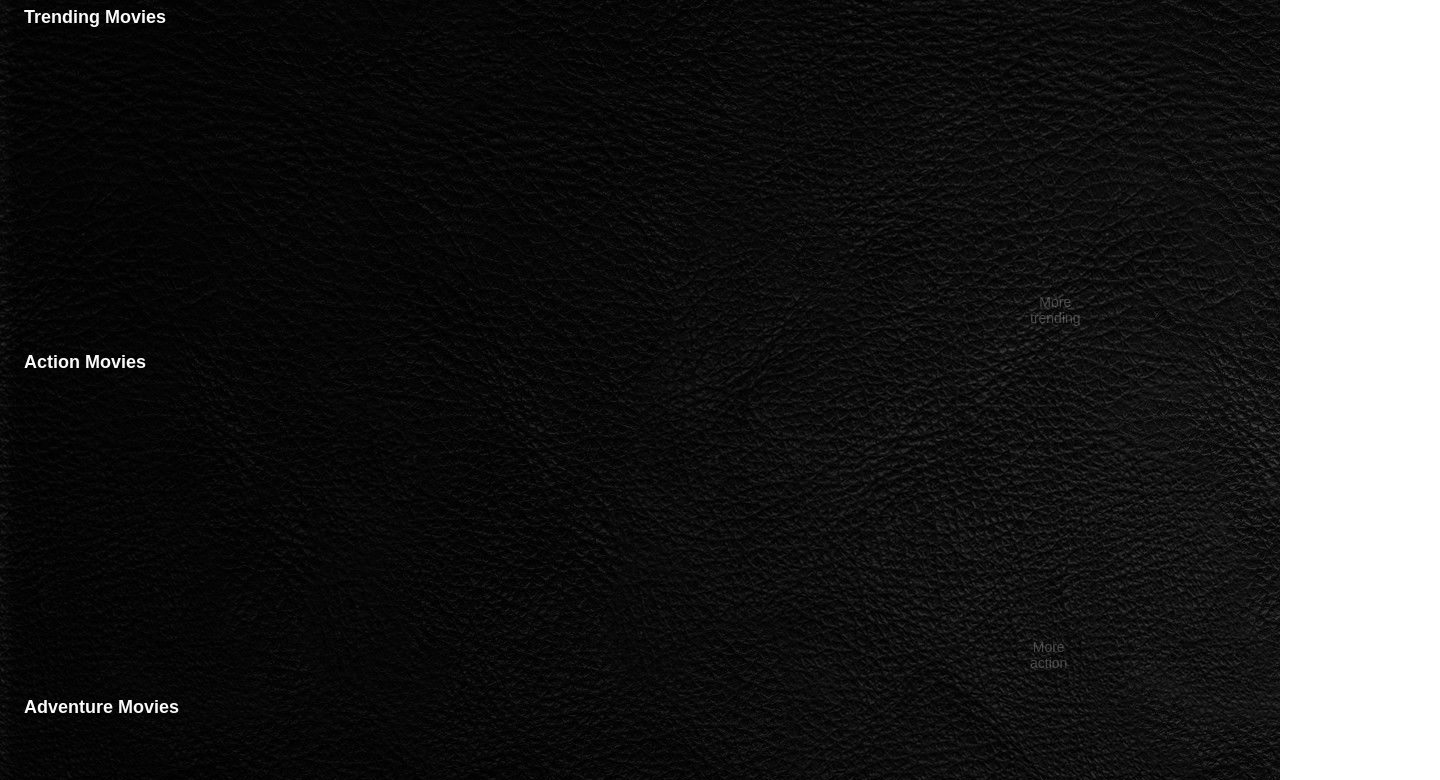
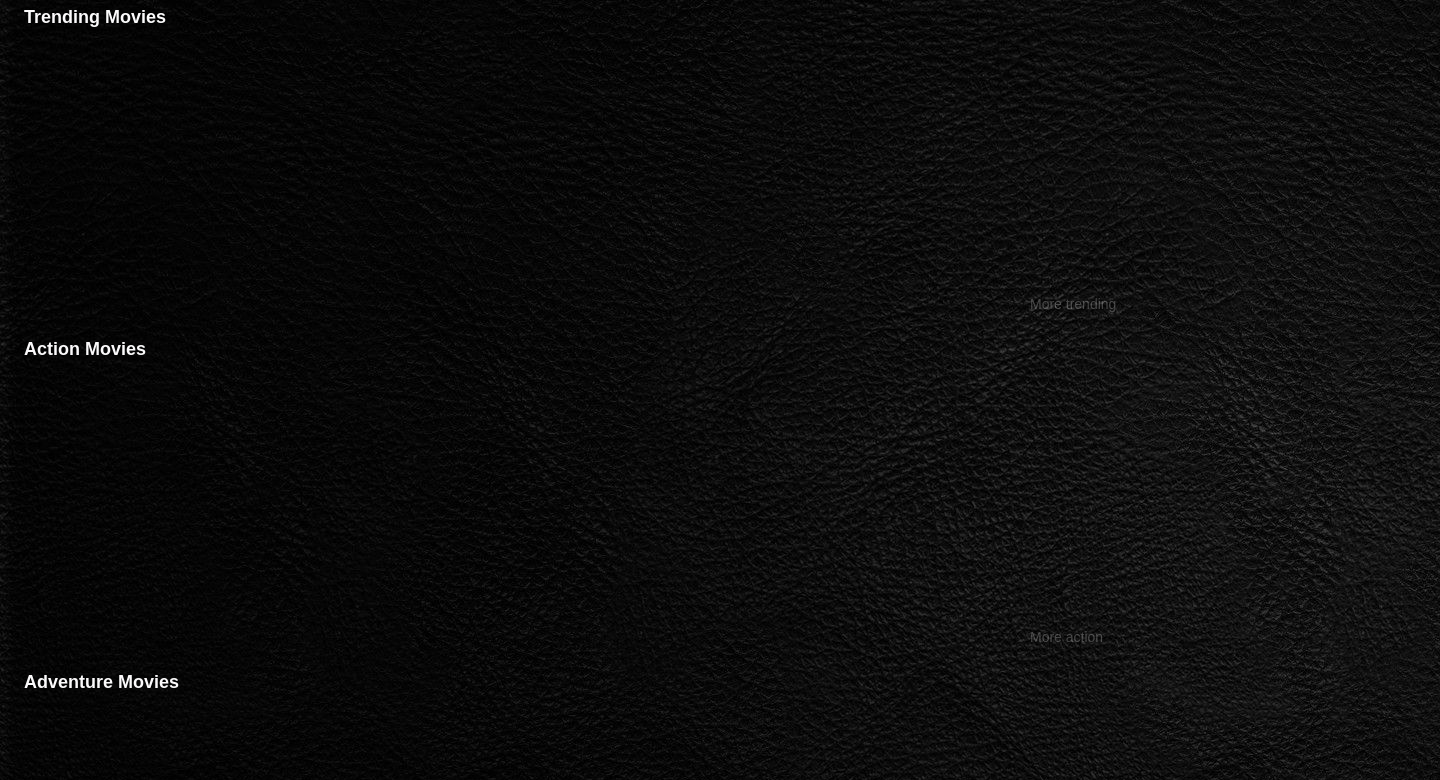
Before and after one commit to DanielSocorro/moviepage, a website: page index.html in a window 1280 px wide. Shown: the part 320-1100 px from the top of the page, 1440 px wide, since content can reach past the window. Drawn offline with nearby package versions, Linux system fonts and the light colour scheme; no server answers.

```diff
--- a/styles/app.css
+++ b/styles/app.css
@@ -641,3 +641,10 @@
   .inactive {
     display: none;
   }
+
+
+  @media only screen and (min-width: 801px) {
+    body {
+        width: 90rem;
+    }
+}
```
